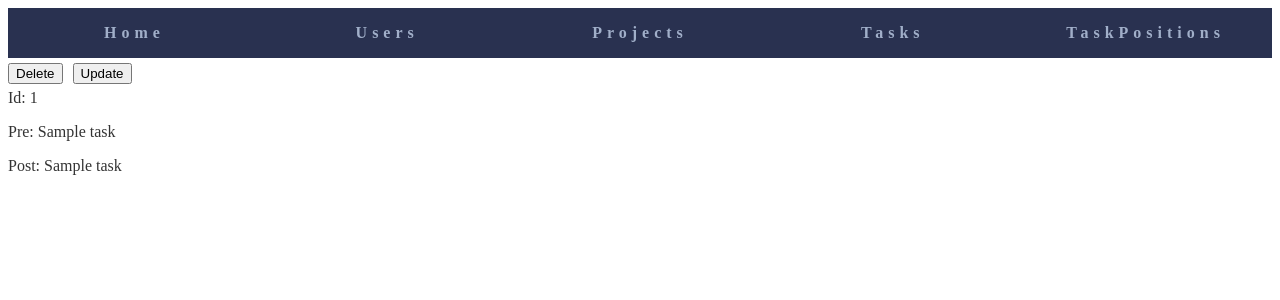
After one commit to chittleskuny/ganttodo, a Django app: page /taskposition/1 in a window 1280 px wide. The commit adds this page. Shown: the top 300 px of the page. Run offline with Django 4.2, Linux system fonts and the light colour scheme; tables that the repository leaves empty hold one stand-in row (values such as "Sample post").

Commit message:
Add class TaskPosition.

```diff
--- a/main/models.py
+++ b/main/models.py
@@ -52,6 +52,18 @@ class Task(models.Model):
         return self.title
 
 
+class TaskPosition(models.Model):
+    id = models.AutoField(primary_key=True)
+    pre = models.ForeignKey(Task, related_name='pre_task', default=None, blank=False, null=False, on_delete=models.CASCADE)
+    post = models.ForeignKey(Task, related_name='post_task', default=None, blank=False, null=False, on_delete=models.CASCADE)
+
+    def get_absolute_url(self):
+        return reverse('main:taskposition_detail', kwargs={'pk':self.pk})
+
+    def __str__(self):
+        return '%s -> %s' % (self.pre, self.post)
+
+
 class Calendar(models.Model):
     date = models.DateField(primary_key=True)
     is_holiday = models.BooleanField(default=False, blank=False, null=False)
--- a/main/templates/main/base.html
+++ b/main/templates/main/base.html
@@ -13,7 +13,7 @@
             <div class="navi_item"><a href="{% url 'main:user_list' %}"><p class="navi_item_text">Users</p></a></div>
             <div class="navi_item"><a href="{% url 'main:project_list' %}"><p class="navi_item_text">Projects</p></a></div>
             <div class="navi_item"><a href="{% url 'main:task_list' %}"><p class="navi_item_text">Tasks</p></a></div>
-            <div class="navi_item"><a href="{% url 'main:calendar_list' %}"><p class="navi_item_text">Calendars</p></a></div>
+            <div class="navi_item"><a href="{% url 'main:taskposition_list' %}"><p class="navi_item_text">TaskPositions</p></a></div>
         </div>
     {% endblock %}
     {% block body %}{% endblock %}
--- /dev/null
+++ b/main/templates/main/taskposition_detail.html
@@ -0,0 +1,16 @@
+{% extends "main/base.html" %}
+{% block body %}
+    <div id="toolbar">
+        <div class="toolbar_item">
+            <a href="{{ taskposition.pk }}/delete"><button>Delete</button></a>
+        </div>
+        <div class="toolbar_item">
+            <a href="{{ taskposition.pk }}/update"><button>Update</button></a>
+        </div>
+    </div>
+    <div class="detail">
+        <p>Id: {{ taskposition.id }}</p>
+        <p>Pre: {{ taskposition.pre }}</p>
+        <p>Post: {{ taskposition.post }}</p>
+    </div>
+{% endblock %}
--- a/main/urls.py
+++ b/main/urls.py
@@ -25,6 +25,12 @@ urlpatterns = [
     path('task/<int:pk>/update', views.TaskUpdateView.as_view(), name='task_update'),
     path('task/<int:pk>/delete', views.TaskDeleteView.as_view(), name='task_delete'),
 
+    path('taskposition/list', views.TaskPositionListView.as_view(), name='taskposition_list'),
+    path('taskposition/create', views.TaskPositionCreateView.as_view(), name='taskposition_create'),
+    path('taskposition/<int:pk>', views.TaskPositionDetailView.as_view(), name='taskposition_detail'),
+    path('taskposition/<int:pk>/update', views.TaskPositionUpdateView.as_view(), name='taskposition_update'),
+    path('taskposition/<int:pk>/delete', views.TaskPositionDeleteView.as_view(), name='taskposition_delete'),
+
     path('calendar/list', views.CalendarListView.as_view(), name='calendar_list'),
     path('calendar/create', views.CalendarCreateView.as_view(), name='calendar_create'),
     path('calendar/<str:pk>', views.CalendarDetailView.as_view(), name='calendar_detail'),
--- a/main/views.py
+++ b/main/views.py
@@ -16,6 +16,27 @@ day = 1000 * 60 * 60 * 24
 unit = day // 2 # TODO
 
 
+def get_last_task_object(task_objects, taskposition_objects):
+    for task_object in task_objects:
+        for taskposition_object in taskposition_objects:
+            if task_object == taskposition_object.pre:
+                break
+        else:
+            return task_object
+    else:
+        return None
+
+
+def remove_task_object_from_taskposition_objects(task_object, taskposition_objects):
+    to_remove = []
+    for taskposition_object in taskposition_objects:
+        if task_object == taskposition_object.pre or task_object == taskposition_object.post:
+            to_remove.append(taskposition_object)
+    for taskposition_object in to_remove:
+        taskposition_objects.remove(taskposition_object)
+    return taskposition_objects
+
+
 def get_series_object():
     user_curday = {'nobody': today}
     user_objects = User.objects.all()
@@ -30,8 +51,17 @@ def get_series_object():
             'data': [],
         }
 
-    task_objects = Task.objects.filter(status=0).order_by('-priority')
-    for task_object in task_objects:
+    task_objects_toposorted_list = []
+    task_objects = list(Task.objects.filter(status=0).order_by('priority'))
+    taskposition_objects = list(TaskPosition.objects.all())
+    while task_objects:
+        last_task_object = get_last_task_object(task_objects, taskposition_objects)
+        task_objects_toposorted_list.append(last_task_object)
+        task_objects.remove(last_task_object)
+        taskposition_objects = remove_task_object_from_taskposition_objects(last_task_object, taskposition_objects)
+    task_objects_toposorted_list.reverse()
+
+    for task_object in task_objects_toposorted_list:
         series_project_task_object = {
             'id': str(task_object.id),
             'name': '#%s %s' % (task_object.id, task_object.title),
@@ -159,6 +189,37 @@ class TaskDeleteView(generic.DeleteView):
     success_url = reverse_lazy('main:task_list')
 
 
+class TaskPositionListView(generic.ListView):
+    model = TaskPosition
+    context_object_name = 'queryset_list'
+
+    def get_queryset(self):
+        return TaskPosition.objects.order_by('id')
+
+
+class TaskPositionDetailView(generic.DetailView):
+    model = TaskPosition
+    context_object_name = 'taskposition'
+
+
+class TaskPositionCreateView(generic.CreateView):
+    model = TaskPosition
+    fields = ['pre', 'post']
+    template_name = 'main/create.html'
+
+
+class TaskPositionUpdateView(generic.UpdateView):
+    model = TaskPosition
+    fields = ['pre', 'post']
+    template_name = 'main/update.html'
+
+
+class TaskPositionDeleteView(generic.DeleteView):
+    model = TaskPosition
+    template_name = 'main/confirm_delete.html'
+    success_url = reverse_lazy('main:taskposition_list')
+
+
 class CalendarListView(generic.ListView):
     model = Calendar
     context_object_name = 'queryset_list'
```
Also changed, not shown: main/admin.py (+8 -0 lines), main/templates/main/taskposition_list.html (added, +36 -0 lines), main/migrations/0005_taskposition.py (added).
